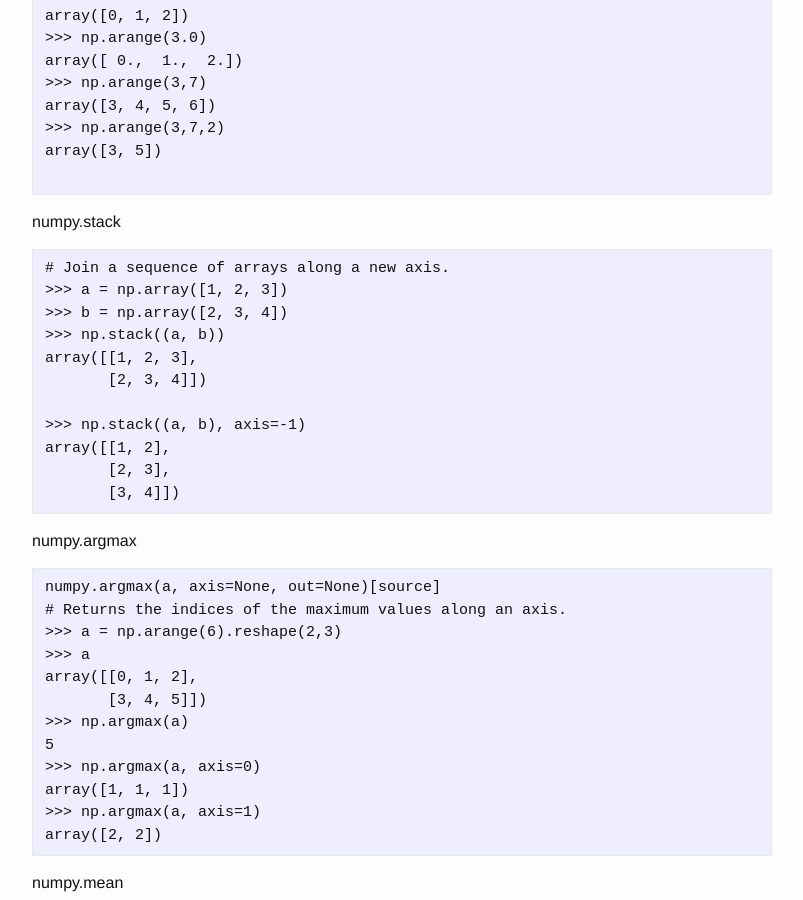
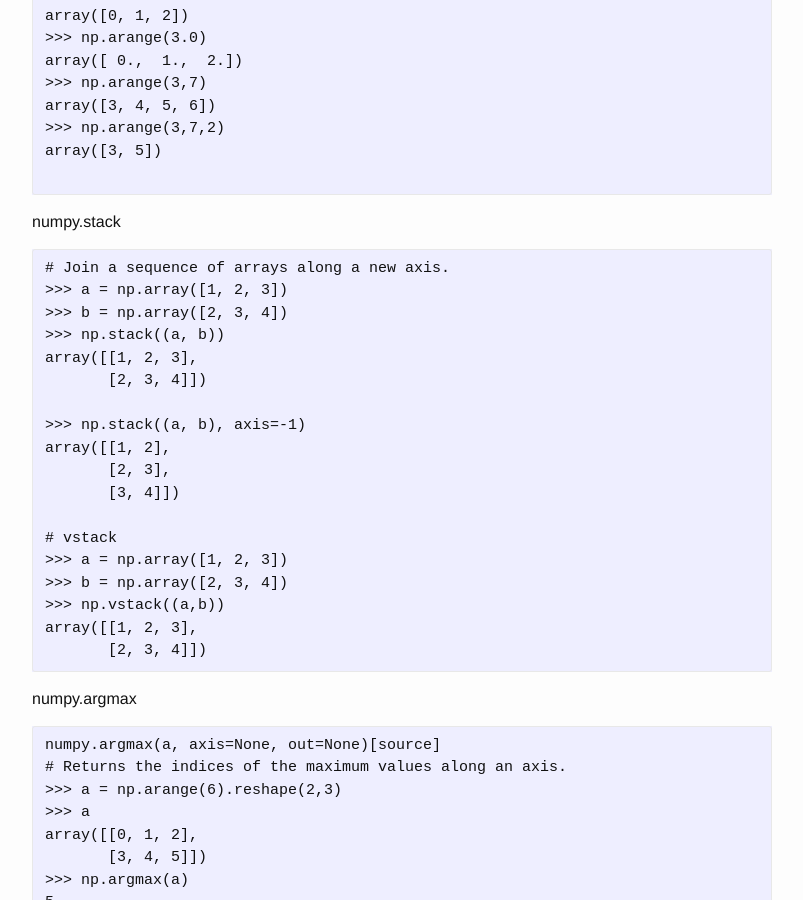
Before and after one commit to josephstalin117/josephstalin117.github.io, a Jekyll site: the page built from _posts/2018-3-3-numpy.markdown, in a window 1280 px wide and 900 px high, scrolled down 8062 px. Shown: the whole window, without its empty margins (238-1041 px from the left). Built offline with Jekyll 4.4.1, drawn with Linux system fonts in a browser that asks for light colours.

Commit message:
add vstack

````diff
--- a/_posts/2018-3-3-numpy.markdown
+++ b/_posts/2018-3-3-numpy.markdown
@@ -373,6 +373,13 @@
 array([[1, 2],
        [2, 3],
        [3, 4]])
+
+# vstack
+>>> a = np.array([1, 2, 3])
+>>> b = np.array([2, 3, 4])
+>>> np.vstack((a,b))
+array([[1, 2, 3],
+       [2, 3, 4]])
 ```
 
 numpy.argmax
````
